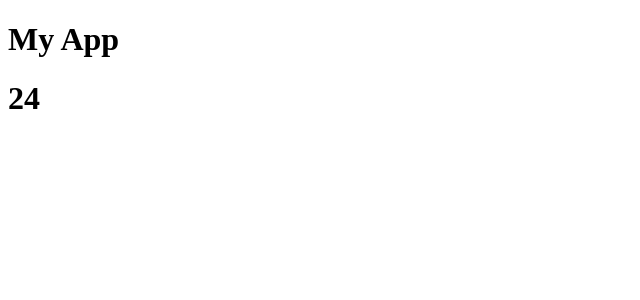
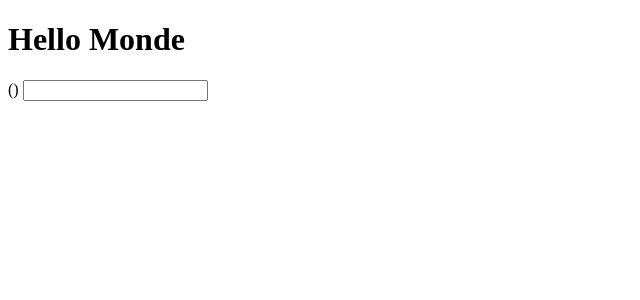
Before and after one commit to Zakaria-zaki/Vue3, a Vue app: page / in a window 1280 px wide. Shown: the top 300 px of the page, without its empty margins (0-640 px from the left). Built offline with nearby package versions, Linux system fonts and the light colour scheme.

Commit message:
les evenements natifs

```diff
--- a/src/App.vue
+++ b/src/App.vue
@@ -1,27 +1,26 @@
 <template>
-  <div>
-    <h1>My App</h1>
-    <h1> {{ user.age }}</h1>
-  </div>
+  <h1 @click="mgs" >Hello Monde</h1>()
+  <input type="text" @input="count++" />
 </template>
 
 <script setup lang="ts">
 
-interface User {
-  name: string;
-  age: number;
+let count = 0;
+
+const mgs = (event: MouseEvent) => {
+  console.log('Hello World', event)
 }
 
-let user: User;
-
-const createUser = (name: string): User => {
-  return {
-    name,
-    age: 24
-  }
+const userEnter = () => {
+  console.log('User Enter')
 }
 
-user = createUser('zakaria');
+const userInput = (event: Event, test: string) => {
+  const target = event.target as HTMLInputElement;
+  target.value = 'zakaria'
+
+  console.log(test)
+}
 
 </script>
 
```
